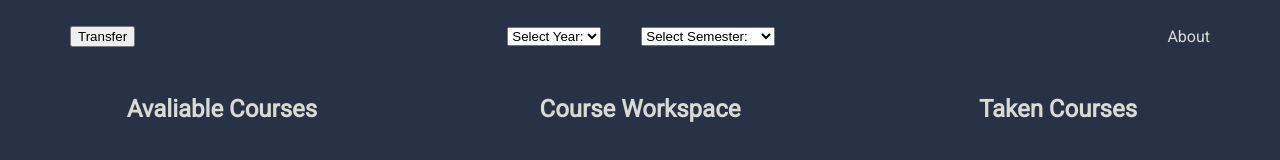
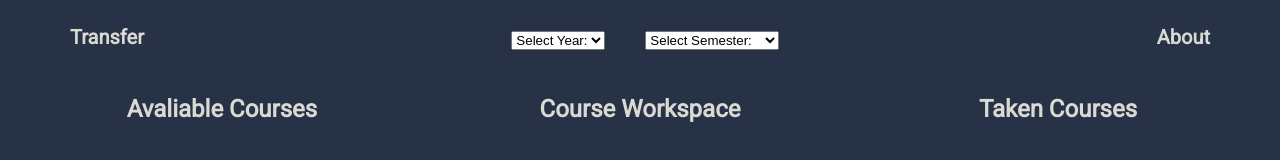
Before and after one commit to LounnAriik/CS3141-Team13, a React (Create React App) app in the folder Test3/: page / in a window 1280 px wide. Shown: the top 160 px of the page. Built offline with nearby package versions, Linux system fonts and the light colour scheme.

Commit message:
More navbar style changes

```diff
--- a/Test3/src/App.css
+++ b/Test3/src/App.css
@@ -9,9 +9,11 @@
 li, a, .transfer{
     font-family: "Roboto", sans-serif;
     text-decoration: none;
+    font-size: 1.25em;
+    font-weight: bold;
 }
 nav{
-    padding-right: 60px;
+    padding-right: 120px;
 }
 header{
     padding-top: 10px;
@@ -30,8 +32,35 @@ li{
 
 .transfer{
     padding-left: 70px;
+    cursor: pointer;
+
 }
+
 a{
     color:#D8DAD4;
     padding-right: 70px;
 }
+  .about::after{
+    content: '';
+    display: block;
+    width: 0;
+    height: 2px;
+    background: #D8DAD4;
+    transition: width .3s;
+  }
+  .about:hover::after{
+    width: 100%;
+    transition: width .3s;
+  }
+  .transfer::after{
+    content: '';
+    display: block;
+    width: 0;
+    height: 2px;
+    background: #D8DAD4;
+    transition: width .3s;
+  }
+  .transfer:hover::after{
+    width: 100%;
+    transition: width .3s;
+  }
--- a/Test3/src/App.js
+++ b/Test3/src/App.js
@@ -303,9 +303,7 @@ function App() {
       >
 
        <header>
-        <div className="transfer">
-          <button onClick={() => {buildCourseByTransfer()}}>Transfer</button>
-        </div>
+        <a class = "transfer" onClick={() => {buildCourseByTransfer()}}>Transfer</a>
         <nav>
           <ul class = "select">
             <li>
@@ -327,7 +325,7 @@ function App() {
             </li>
           </ul>
         </nav>
-        <a class ="about">About</a>
+        <a class ="about" href="#">About</a>
        </header>
         {Object.entries(columns).map(([columnId, column], index) => {
           return (
```
